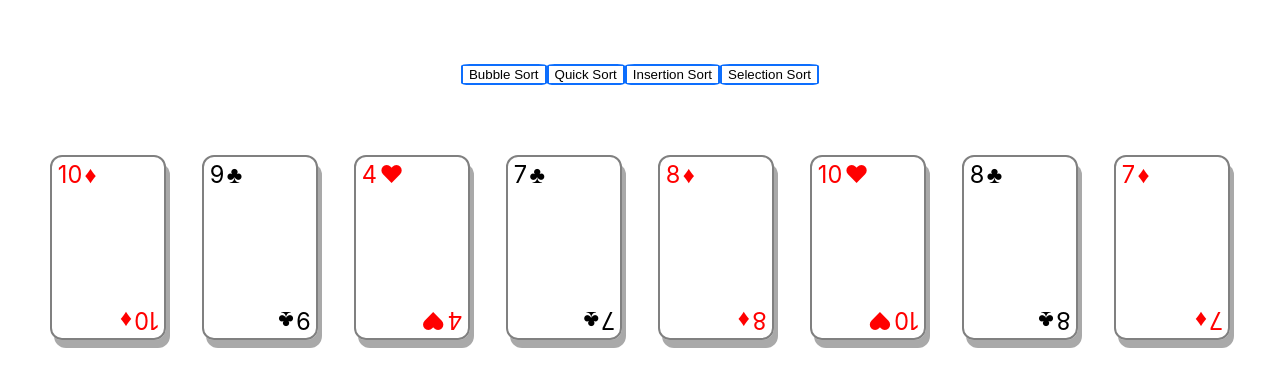
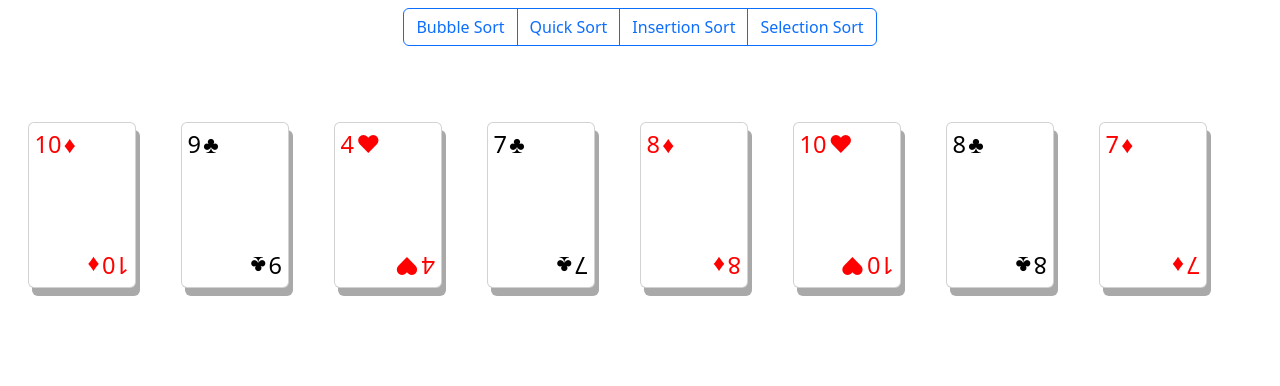
Before and after one commit to IvayloNikolov36/AlgorithmVisualiser, a React (Create React App) app in the folder algorithm-visualizer/: page / in a window 1280 px wide. Shown: the top 386 px of the page. Built offline with nearby package versions, Linux system fonts and the light colour scheme.

Commit message:
added bootstrap and sorting page is refactored

```diff
--- a/algorithm-visualizer/package.json
+++ b/algorithm-visualizer/package.json
@@ -6,8 +6,10 @@
     "@testing-library/jest-dom": "^5.17.0",
     "@testing-library/react": "^13.4.0",
     "@testing-library/user-event": "^13.5.0",
+    "bootstrap": "^5.3.3",
     "lodash": "^4.17.21",
     "react": "^18.3.1",
+    "react-bootstrap": "^2.10.4",
     "react-dom": "^18.3.1",
     "react-scripts": "5.0.1",
     "web-vitals": "^2.1.4"
--- a/algorithm-visualizer/src/App.css
+++ b/algorithm-visualizer/src/App.css
@@ -202,11 +202,8 @@
 /* --- Sorting ---*/
 
 .card {
-  display: flex;
-  flex-direction: column;
-  justify-content: space-between;
-  width: 6.563rem;
-  height: 10.938rem;
+  width: 6.725rem !important;
+  height: 10.325rem !important;
   border: solid 0.125rem;
   border-radius: 0.75rem;
   border-color: gray;
@@ -215,27 +212,19 @@
 }
 
 .cardLabel {
-  height: 1.875rem;
+  width: 6.725rem !important;
+  height: 2.275rem !important;
   font-size: larger;
   color: #0D6EFD;
   text-align: center;
 }
 
 .grayOutCard {
-  background-color: rgba(169, 169, 169, 0.400);
+  background-color: rgba(169, 169, 169, 0.400) !important;
 }
 
 .selectedCard {
-  border-color: #0D6EFD;
-}
-
-.cards-container {
-  width: 95%;
-  display: flex;
-  flex-direction: row;
-  justify-content: space-around;
-  margin: 1.5rem;
-  padding-bottom: 1.25rem;
+  border-color: #0D6EFD !important;
 }
 
 .cardSymbol {
--- a/algorithm-visualizer/src/components/SortingAlgorithms.jsx
+++ b/algorithm-visualizer/src/components/SortingAlgorithms.jsx
@@ -4,12 +4,15 @@ import { Card } from "../models/card";
 import { CardSuitEnum } from "../enums/card-suit.enum";
 import { setTimeOutAfter } from "../helpers/thread-sleep";
 import { cloneDeep } from "lodash";
+import Button from 'react-bootstrap/Button';
+import ButtonGroup from 'react-bootstrap/ButtonGroup';
 
 const WaitInSeconds = 0.7;
 
 export default function SortingAlgorithms() {
 
     const [cards, setCards] = useState([]);
+    const [isSorting, setIsSorting] = useState(false);
 
     useEffect(() => {
         const initialCards = [
@@ -79,6 +82,7 @@ export default function SortingAlgorithms() {
     }
 
     const startBubbleSort = async () => {
+        setIsSorting(true);
 
         let cardsTraverseCount = 0;
         let firstIndex = 0;
@@ -155,7 +159,6 @@ export default function SortingAlgorithms() {
         let iteration = 0;
 
         while (iteration < cards.length - 1) {
-
             const initialMinValueIndex = iteration;
             let minValueIndex = initialMinValueIndex;
             let minValue = cards[minValueIndex].value;
@@ -255,35 +258,59 @@ export default function SortingAlgorithms() {
     }
 
     const getCardDetailsRow = (card) => {
-        return <>
+        return <div className="d-flex">
             <span className="cardValue" style={{ color: card.color }}>{card.value}</span>
             <span className="cardSymbol" style={{ color: card.color }} dangerouslySetInnerHTML={{ __html: card.suit }}></span>
-        </>
+        </div>
     }
 
     return (
-        <div className="container">
-            <div className="btnRow">
-                <button onClick={startBubbleSort} className='primaryButton'>Bubble Sort</button>
-                <button onClick={startQuickSort} className='primaryButton'>Quick Sort</button>
-                <button onClick={startInsertionSort} className='primaryButton'>Insertion Sort</button>
-                <button onClick={startSelectionSort} className='primaryButton'>Selection Sort</button>
+        <div className="container-fluid">
+            <div className="d-flex justify-content-center py-2">
+                <ButtonGroup>
+                    <Button
+                        onClick={startBubbleSort}
+                        variant="outline-primary"
+                        disabled={isSorting}
+                    >
+                        Bubble Sort
+                    </Button>
+                    <Button
+                        onClick={startQuickSort}
+                        variant="outline-primary"
+                        disabled={isSorting}
+                    >
+                        Quick Sort
+                    </Button>
+                    <Button
+                        onClick={startInsertionSort}
+                        variant="outline-primary"
+                        disabled={isSorting}
+                    >
+                        Insertion Sort
+                    </Button>
+                    <Button
+                        onClick={startSelectionSort}
+                        variant="outline-primary"
+                        disabled={isSorting}
+                    >
+                        Selection Sort
+                    </Button>
+                </ButtonGroup>
             </div>
-            <div className="cards-container">
 
+            <div className="d-flex justify-content-around mx-3 my-2 pt-4">
                 {
                     cards.map((card, index) => {
-                        return <div className="col">
+                        return <div className="d-flex col" key={index}>
                             <div className="cardLabel">
                                 <span>{card.label}</span>
                             </div>
                             <div
-                                className={`card ${card.grayOut ? 'grayOutCard' : ''} ${card.selected ? 'selectedCard' : ''}`}
+                                className={`card ${card.grayOut ? 'grayOutCard' : ''} ${card.selected ? 'selectedCard' : ''} justify-content-between`}
                                 key={index}
                             >
-                                <div className="row">
-                                    {getCardDetailsRow(card)}
-                                </div>
+                                {getCardDetailsRow(card)}
                                 {
                                     (card.showLeftSwapArrow || card.showRightSwapArrow) &&
                                     <div className={card.showLeftSwapArrow ? 'arrow-left' : 'arrow-right'}>
@@ -292,14 +319,13 @@ export default function SortingAlgorithms() {
                                         <span></span>
                                     </div>
                                 }
-                                <div className="row verticalFlip">
+                                <div className="verticalFlip">
                                     {getCardDetailsRow(card)}
                                 </div>
                             </div>
                         </div>
                     })
                 }
-
             </div>
         </div>
     );
--- a/algorithm-visualizer/src/index.js
+++ b/algorithm-visualizer/src/index.js
@@ -3,6 +3,7 @@ import ReactDOM from 'react-dom/client';
 import './index.css';
 import App from './App';
 import reportWebVitals from './reportWebVitals';
+import 'bootstrap/dist/css/bootstrap.min.css';
 
 const root = ReactDOM.createRoot(document.getElementById('root'));
 root.render(
```
Also changed, not shown: 1 other file (tests, documents, lock files or other folders).
